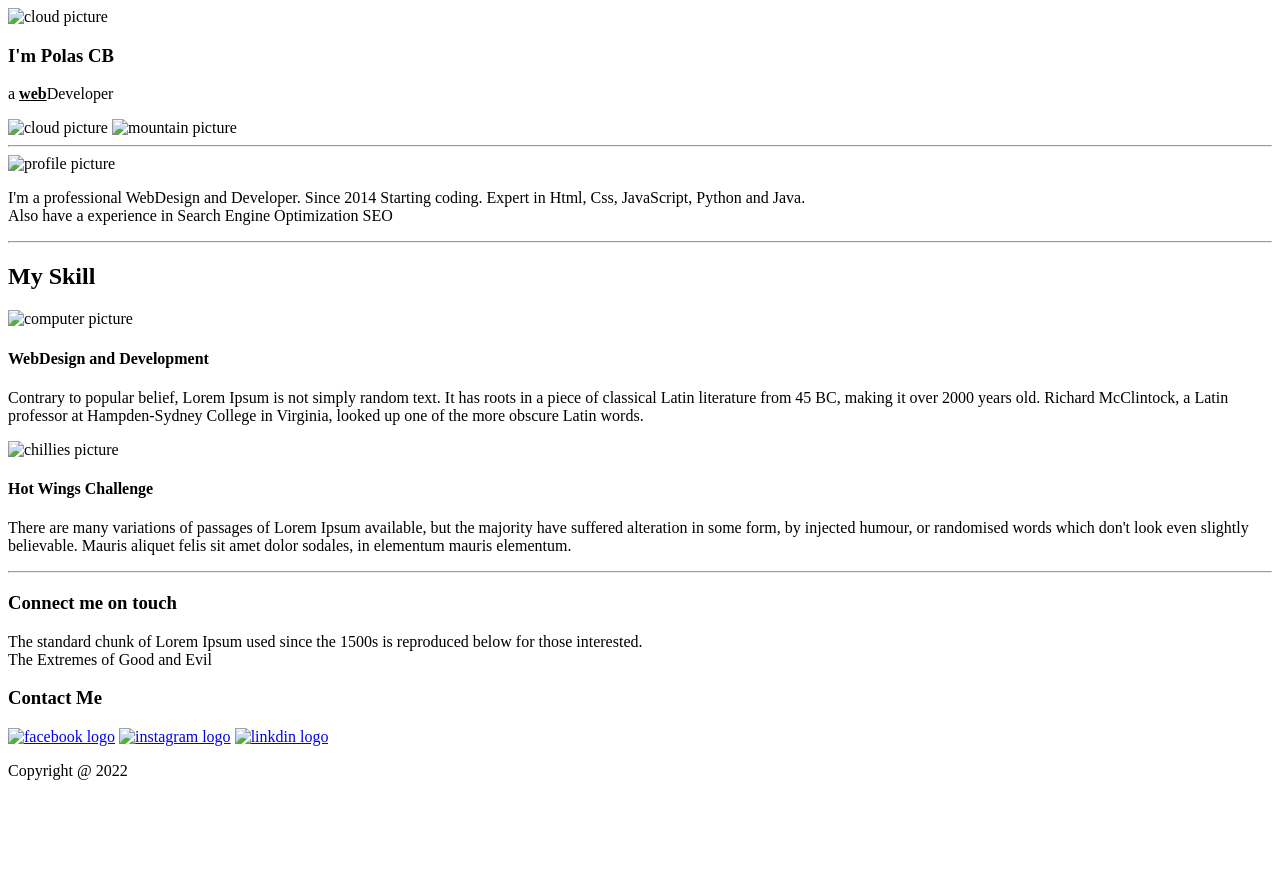
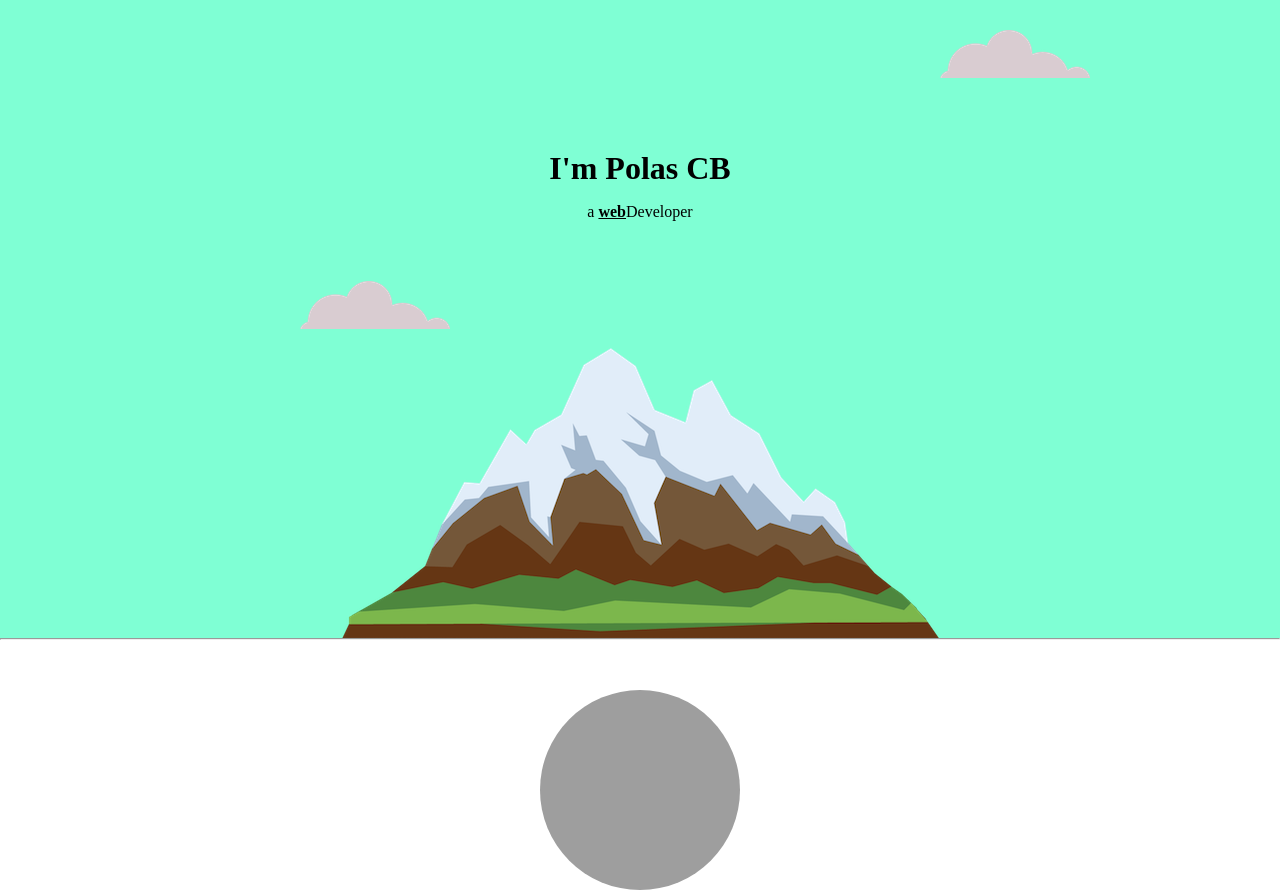
Before and after one commit to pcb951/firstwebdesign, a plain HTML site: page index.html in a window 1280 px wide. Shown: the top 893 px of the page. Before the commit the page ends 800 px from the top, so only its background shows below. Drawn offline with Linux system fonts and the light colour scheme; the site is published under a folder, as on GitHub Pages, so addresses that start at the root find nothing.

Commit message:
Update index.html

```diff
--- a/index.html
+++ b/index.html
@@ -4,19 +4,19 @@
     <meta http-equiv="X-UA-Compatible" content="IE=edge">
     <meta name="viewport" content="width=device-width, initial-scale=1.0">
     <title>Polas CB</title>
-    <link rel="shortcut icon" href="/image/favicon.png" type="image/x-icon">
-    <link rel="stylesheet" href="/css/style.css">
+    <link rel="shortcut icon" href="image/favicon.png" type="image/x-icon">
+    <link rel="stylesheet" href="css/style.css">
 </head>
 
 <body class="body">
     <div class="upper-div">
-        <img class="upper-cloud" src="/image/cloud.png" alt="cloud picture">
+        <img class="upper-cloud" src="image/cloud.png" alt="cloud picture">
         <h3 class="name">I'm Polas CB</h3>
         <p class="message">a <span><strong><u>web</u></strong></span>Developer</p>
 
         <div class="image-div">
-            <img class="lower-cloud" src="/image/cloud.png" alt="cloud picture">
-            <img class="mount" src="/image/mountain.png" alt="mountain picture">
+            <img class="lower-cloud" src="image/cloud.png" alt="cloud picture">
+            <img class="mount" src="image/mountain.png" alt="mountain picture">
         </div>
     </div>
 
@@ -25,7 +25,7 @@
 
 
     <div class="profile-div">
-        <img class="profile-pic" src="/image/POLAS.png" alt="profile picture">
+        <img class="profile-pic" src="image/POLAS.png" alt="profile picture">
         <p>I'm a professional WebDesign and Developer.
             Since 2014 Starting coding. Expert in Html, Css, JavaScript, Python and Java.
             <br>Also have a experience in Search Engine Optimization SEO</p>
@@ -35,7 +35,7 @@
     <div class="middle-div">
         <h2>My Skill</h2>
         <div class="skill-row">
-            <img class="computer" src="/image/computer.png" alt="computer picture">
+            <img class="computer" src="image/computer.png" alt="computer picture">
             <h4>WebDesign and Development</h4>
             <p>Contrary to popular belief, Lorem Ipsum is not simply random text.
                 It has roots in a piece of classical Latin literature from 45 BC,
@@ -44,7 +44,7 @@
             </p>
         </div>
         <div class="skill-row">
-            <img class="chilli" src="/image/chillies.png" alt="chillies picture">
+            <img class="chilli" src="image/chillies.png" alt="chillies picture">
             <h4>Hot Wings Challenge</h4>
             <p>There are many variations of passages of Lorem Ipsum available,
                 but the majority have suffered alteration in some form,
@@ -61,9 +61,9 @@
             <br> The Extremes of Good and Evil
         </p>
         <h3>Contact Me</h3>
-        <a href="https://www.facebook.com/"><img class="facebook-logo" src="/image/Facebook_Logo.png" alt="facebook logo"></a>
-        <a href="https://www.instagram.com/"><img class="instagram-logo" src="/image/instagram.png" alt="instagram logo"></a>
-        <a href="https://www.linkedin.com/"><img class="linkdin-logo" src="/image/linkdin.png" alt="linkdin logo"></a>
+        <a href="https://www.facebook.com/"><img class="facebook-logo" src="image/Facebook_Logo.png" alt="facebook logo"></a>
+        <a href="https://www.instagram.com/"><img class="instagram-logo" src="image/instagram.png" alt="instagram logo"></a>
+        <a href="https://www.linkedin.com/"><img class="linkdin-logo" src="image/linkdin.png" alt="linkdin logo"></a>
         <p class="copyright">Copyright @ 2022</p>
     </div>
 </body>
```
